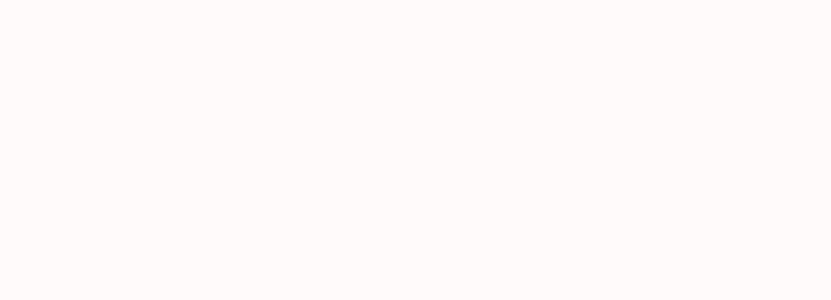
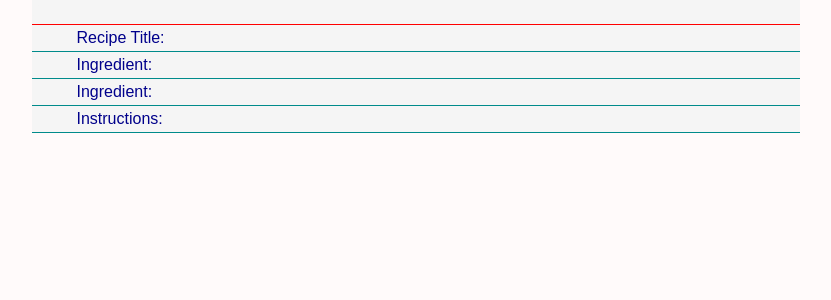
Before and after one commit to elbi3/vue-curriculum-project, a Vue app in the folder my-vue-app/: page /playground in a window 1280 px wide. Before the commit this address had no page. Shown: the top 300 px of the page, without its empty margins (224-1055 px from the left). Built offline with nearby package versions, Linux system fonts and the light colour scheme; what @tanstack/vue-query would draw is missing.

Commit message:
Add recipe card styling for input component

```diff
--- a/my-vue-app/src/components/BlogPosts.vue
+++ b/my-vue-app/src/components/BlogPosts.vue
@@ -164,7 +164,7 @@ function handleSubmit(){
             <h3>Add a new post:</h3>
             <div class="input-container">
                 <label for="blog-title">Post title:</label>
-                <input name="blog-title" type="text" class="title-input"v-model="newPost.title">
+                <input name="blog-title" type="text" class="title-input" v-model="newPost.title">
             </div>
             <div class="input-container">
                 <label for="post-content">Post content:</label>
--- /dev/null
+++ b/my-vue-app/src/components/Input.vue
@@ -0,0 +1,60 @@
+<template>
+    <div class="card-container">
+        <div class="row">0</div>
+        <div class="form-inputs-group">
+            <div class="input-container">
+                <label class="my-label" for="blog-title">Recipe Title:</label>
+                <input class="my-input" name="blog-title" type="text" >
+            <!-- <input name="blog-title" type="text" class="title-input" v-model="newPost.title"> -->
+            </div>
+            <div class="input-container">
+                <label class="my-label" for="blog-title">Ingredient:</label>
+                <input class="my-input" name="blog-title" type="text" >
+                <!-- <input name="blog-title" type="text" class="title-input" v-model="newPost.title"> -->
+            </div>
+            <div class="input-container">
+                <label class="my-label" for="blog-title">Ingredient:</label>
+                <input class="my-input" name="blog-title" type="text" >
+                <!-- <input name="blog-title" type="text" class="title-input" v-model="newPost.title"> -->
+            </div>
+            <div class="input-container">
+                <label class="my-label" for="blog-title">Instructions:</label>
+                <input class="my-input" name="blog-title" type="text" >
+                <!-- <input name="blog-title" type="text" class="title-input" v-model="newPost.title"> -->
+            </div>
+        </div>
+    </div>
+</template>
+
+<style scoped>
+.card-container {
+    display: flex;
+    flex-direction: column;
+    width: 60%;
+    background-color: whitesmoke;
+}
+.row {
+    border-bottom: 1px solid red;
+    color: whitesmoke;
+}
+.form-inputs-group {
+    margin: 0;
+}
+.input-container {
+    border-bottom: 1px solid darkcyan;
+    padding-left: 5ch;
+}
+.my-label {
+    color: darkblue;
+}
+.my-input {
+    background-color: whitesmoke;
+    border: none;
+}
+.my-input:hover {
+    border: none;
+}
+.my-input:active {
+    border: none;
+}
+</style>
--- a/my-vue-app/src/router/index.js
+++ b/my-vue-app/src/router/index.js
@@ -7,6 +7,7 @@ import Layout from "@/layouts/Layout.vue";
 import Home from "@/views/Home.vue";
 import Blog from "@/views/Blog.vue";
 import Gallery from "@/views/Gallery.vue";
+import Playground from "@/views/Playground.vue";
 //import child components
 import DogInfo from "@/components/DogInfo.vue";
 import Counter from "@/components/Counter.vue";
@@ -17,7 +18,6 @@ import ShoppingList from "@/components/ShoppingList.vue";
 import TaskManager from "@/components/TaskManager.vue";
 import Subscriber from "@/components/Subscriber.vue";
 import UserProfile from "@/components/UserProfile.vue";
-
 const routes = [
     { path: '/', component: Layout,
         children: [
@@ -42,6 +42,7 @@ const routes = [
             { path: "post/:id", component: Post }
         ]
      },
+    { path: "/playground", component: Playground }
 ];
 
 const router = createRouter({
--- a/my-vue-app/src/views/Home.vue
+++ b/my-vue-app/src/views/Home.vue
@@ -1,5 +1,4 @@
 <script setup lang="ts">
-import Counter from '@/components/Counter.vue';
 import { RouterLink } from 'vue-router';
 </script>
 
--- /dev/null
+++ b/my-vue-app/src/views/Playground.vue
@@ -0,0 +1,16 @@
+<script setup lang="ts">
+import Input from "@/components/Input.vue";
+</script>
+
+<template>
+    <div class="playground-container">
+        <Input />
+    </div>
+</template>
+
+<style>
+.playground-container {
+    display: flex;
+    justify-content: center;
+}
+</style>
```
